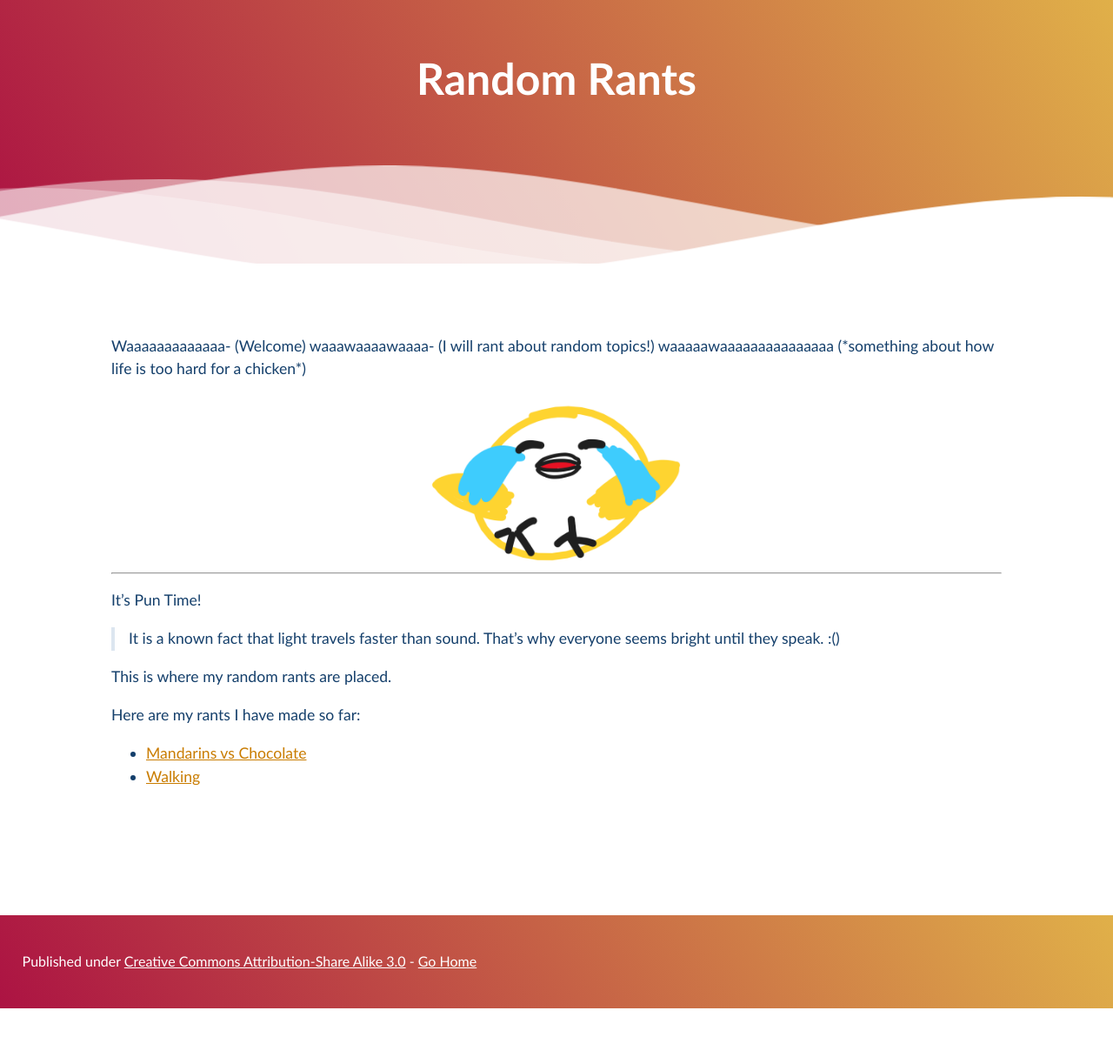
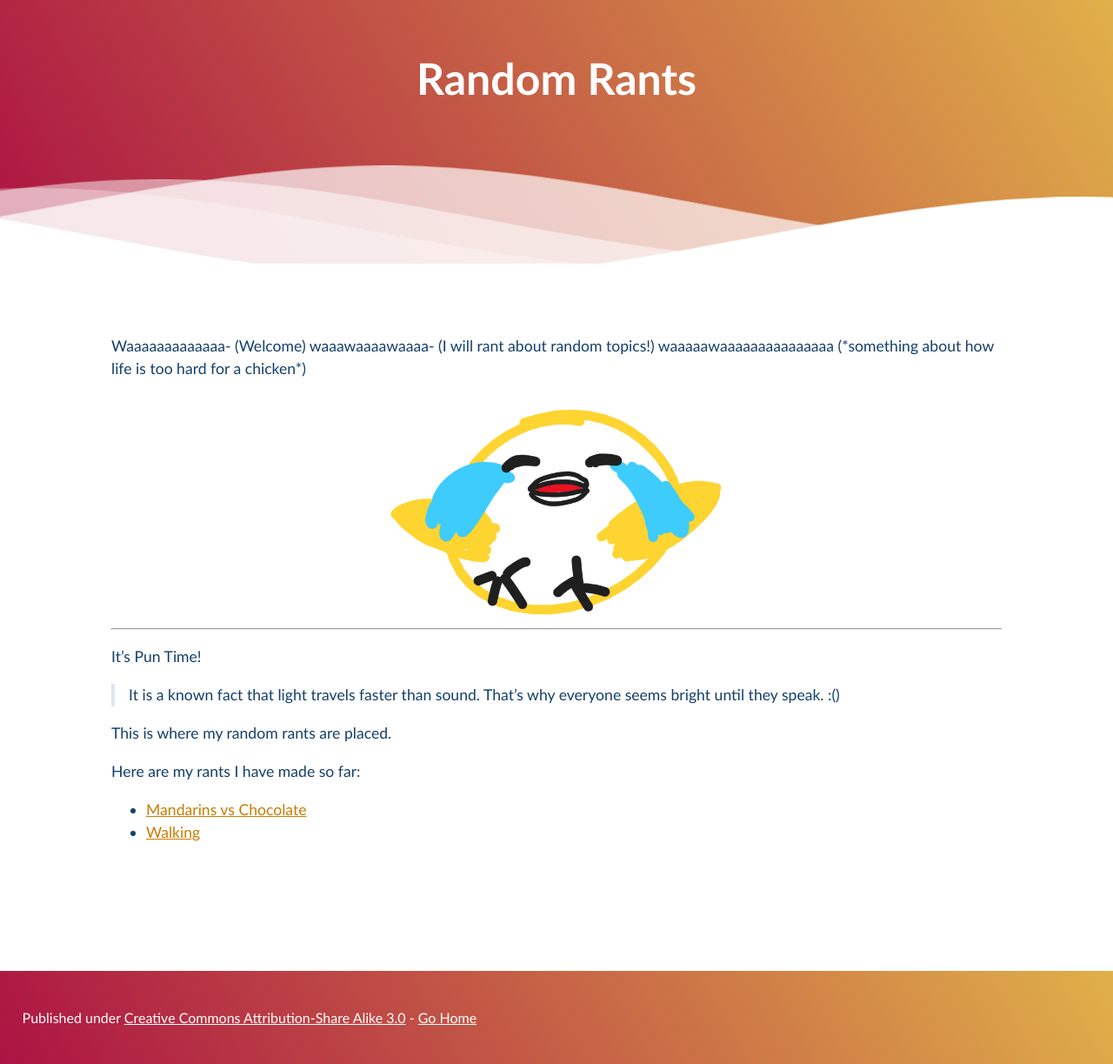
Before and after one commit to Pi-thagoras/the-chicken-pen, a Jekyll site: the page built from Random-Rants.md, in a window 1280 px wide. Shown: the whole page at 87% size. Built offline with Jekyll 4.4.1, drawn with Linux system fonts in a browser that asks for light colours; before the commit the page ends 1159 px from its top, so only the background shows below that.

Commit message:
vault backup: 2023-08-25 19:57:07

```diff
--- a/Random-Rants.md
+++ b/Random-Rants.md
@@ -4,7 +4,7 @@
 
 Waaaaaaaaaaaaa- (Welcome) waaawaaaawaaaa- (I will rant about random topics!) waaaaawaaaaaaaaaaaaaaa (\*something about how life is too hard for a chicken\*)
 
-<image src="/the-chicken-pen/assets/Crying_Chicken.png" alt="Loud Chicken" width=300px />
+<image src="/the-chicken-pen/assets/Crying_Chicken.png" alt="Loud Chicken" width=400px />
 
 ---
 It's Pun Time!
```
